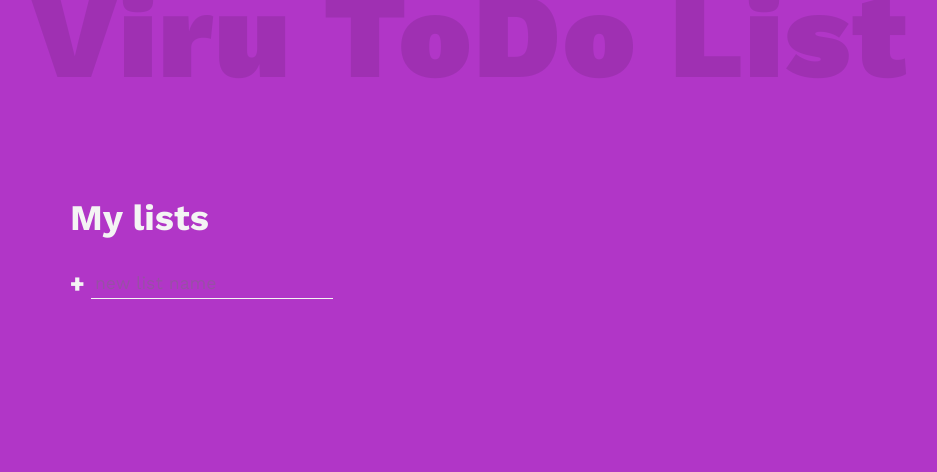
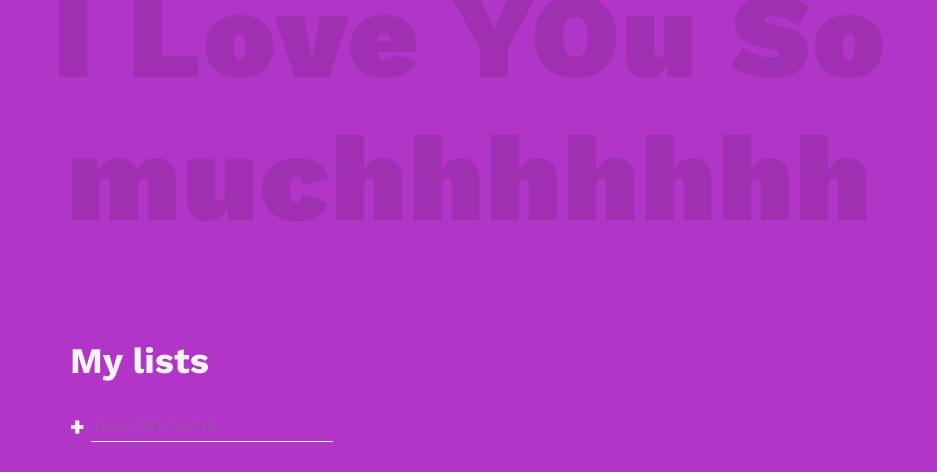
Before and after one commit to viranchi953/ToDo, a website: page index.html in a window 1280 px wide. Shown: the whole page, without its empty margins (170-1107 px from the left). Drawn offline with nearby package versions, Linux system fonts and the light colour scheme.

Commit message:
Update index.html

```diff
--- a/index.html
+++ b/index.html
@@ -14,7 +14,7 @@
   </head>
 
   <body>
-    <h1 class="title">Viru ToDo List</h1>
+    <h1 class="title">I Love YOu So muchhhhhhh</h1>
 
     <div class="all-tasks">
       <h2 class="task-list-title">My lists</h2>
```
